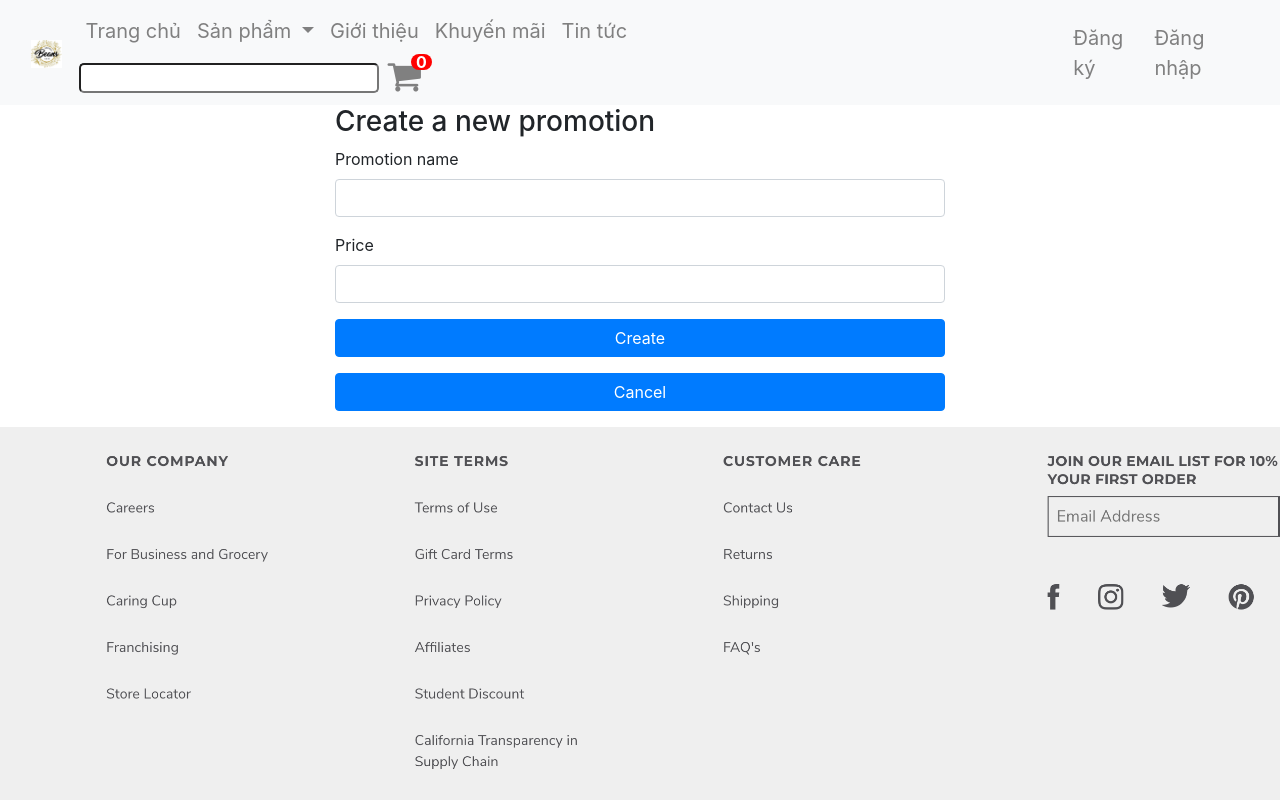
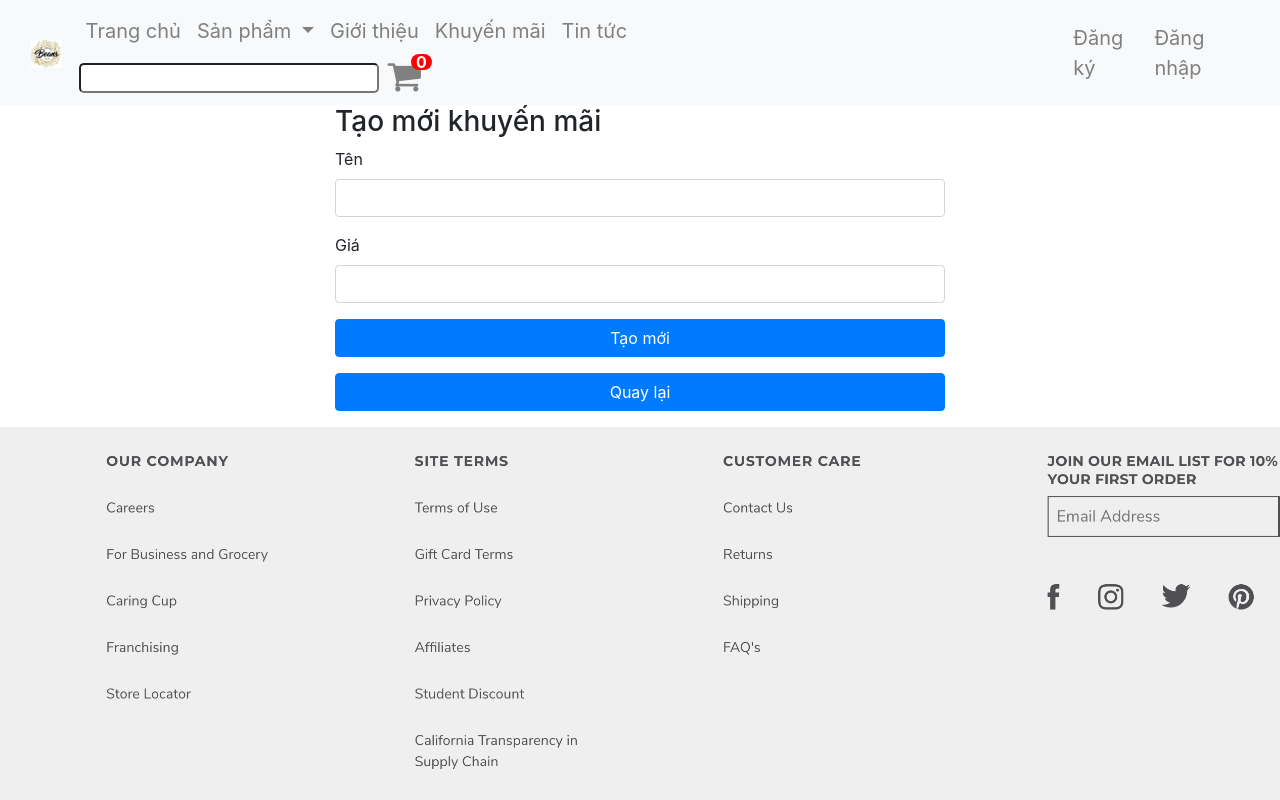
Before and after one commit to Giabaoproo347/Bachend_Coffee2, an Angular app: page /promotion-create in a window 1280 px wide. Shown: the top 800 px of the page. Built offline with nearby package versions, Linux system fonts and the light colour scheme; no server answers.

Commit message:
validate promotion

```diff
--- a/src/app/component/admin/promotion/promotion-create/promotion-create.component.html
+++ b/src/app/component/admin/promotion/promotion-create/promotion-create.component.html
@@ -1,14 +1,14 @@
 <div class="col-6 offset-3">
-  <h3>Create a new promotion</h3>
+  <h3>Tạo mới khuyến mãi</h3>
   <div *ngIf="message">
     <div class="alert alert-success">
       <strong>Success!</strong> You have created a new promotion
     </div>
     <div class="form-group">
-      <input class="btn btn-primary btn-block" value="create new promotion" (click)="message = !message">
+      <input (click)="message = !message" class="btn btn-primary btn-block" value="Tạo mới khuyến mãi">
     </div>
     <div class="form-group">
-      <input class="btn btn-primary btn-block" value="back to promotion list" routerLink="/promotion-list">
+      <input class="btn btn-primary btn-block" routerLink="/promotion-list" value="Quay lại">
     </div>
   </div>
   <form
@@ -18,26 +18,26 @@
     (ngSubmit)="promotionForm.valid && onSubmit()"
   >
     <div class="form-group">
-      <label>Promotion name</label>
+      <label> Tên </label>
       <input type="text" class="form-control" formControlName="name">
       <div class="alert-danger" *ngIf="promotionForm.get('name').invalid && promotionForm.get('name').touched"
            style="color: red">
-        Promotion name must be at least 1 characters
+        Tối thiểu 3 ký tự
       </div>
     </div>
     <div class="form-group">
-      <label>Price</label>
+      <label>Giá</label>
       <input type="number" class="form-control" formControlName="price">
       <div class="alert-danger" *ngIf="promotionForm.get('price').invalid && promotionForm.get('price').touched"
            style="color: red">
-        Price is required
+        Không được để trống
       </div>
     </div>
     <div class="form-group">
-      <button class="btn btn-primary btn-block">Create</button>
+      <button class="btn btn-primary btn-block">Tạo mới</button>
     </div>
     <div class="form-group">
-      <input class="btn btn-primary btn-block" value="Cancel" routerLink="/promotion-list">
+      <input class="btn btn-primary btn-block" routerLink="/promotion-list" value="Quay lại">
     </div>
   </form>
 </div>
--- a/src/app/component/admin/promotion/promotion-delete/promotion-delete.component.html
+++ b/src/app/component/admin/promotion/promotion-delete/promotion-delete.component.html
@@ -1,20 +1,21 @@
-<h2>Promotion delete</h2>
+<h2>Xóa khuyến mãi</h2>
 <div class="col-6 offset-3" *ngIf="promotion">
   <table class="table">
     <tr>
-      <td>Name:</td>
+      <td>Tên:</td>
       <td>{{ promotion.name }}</td>
     </tr>
     <tr>
-      <td>Price:</td>
+      <td>Giá:</td>
       <td>{{ promotion.price }}</td>
     </tr>
   </table>
-  <input class="btn btn-primary btn-block" value="Delete promotion" data-toggle="modal" data-target="#exampleModal">
-  <input class="btn btn-primary btn-block" value="Cancel" routerLink="/promotion-list">
+  <input class="btn btn-primary btn-block" data-target="#exampleModal" data-toggle="modal" value="Xóa">
+  <input class="btn btn-primary btn-block" routerLink="/promotion-list" value="Quay lại">
 
 
-  <div class="modal fade" id="exampleModal" tabindex="-1" role="dialog" aria-labelledby="exampleModalLabel" aria-hidden="true">
+  <div class="modal fade" id="exampleModal" tabindex="-1" role="dialog" aria-labelledby="exampleModalLabel"
+       aria-hidden="true">
     <div class="modal-dialog" role="document">
       <div class="modal-content">
         <div class="modal-header">
@@ -24,11 +25,13 @@
           </button>
         </div>
         <div class="modal-body">
-          Are you sure delete this promotion?
+          Bạn có chắc chắn muốn xóa?
         </div>
         <div class="modal-footer">
-          <button type="button" class="btn btn-secondary" data-dismiss="modal">Close</button>
-          <button type="button" class="btn btn-primary" (click)="deletePromotion(promotion.id)" data-dismiss="modal">Save changes</button>
+          <button class="btn btn-secondary" data-dismiss="modal" type="button">Đóng</button>
+          <button (click)="deletePromotion(promotion.id)" class="btn btn-primary" data-dismiss="modal" type="button">
+            Xóa
+          </button>
         </div>
       </div>
     </div>
--- a/src/app/component/admin/promotion/promotion-detail/promotion-detail.component.html
+++ b/src/app/component/admin/promotion/promotion-detail/promotion-detail.component.html
@@ -1,14 +1,14 @@
-<h2>Promotion detail</h2>
+<h2>Chi tiết khuyến mãi</h2>
 <div class="col-6 offset-3" *ngIf="promotion">
   <table class="table">
     <tr>
-      <td>Name:</td>
+      <td>Tên:</td>
       <td>{{ promotion.name }}</td>
     </tr>
     <tr>
-      <td>Price:</td>
+      <td>Giá:</td>
       <td>{{ promotion.price }}</td>
     </tr>
   </table>
-  <input class="btn btn-primary btn-block" value="Back to promotion list" routerLink="/promotion-list">
+  <input class="btn btn-primary btn-block" routerLink="/promotion-list" value="Quay lại">
 </div>
--- a/src/app/component/admin/promotion/promotion-edit/promotion-edit.component.html
+++ b/src/app/component/admin/promotion/promotion-edit/promotion-edit.component.html
@@ -14,26 +14,26 @@
     (ngSubmit)="promotionForm.valid && onSubmit()"
   >
     <div class="form-group">
-      <label>Promotion name</label>
+      <label>Tên</label>
       <input type="text" class="form-control" formControlName="name">
       <div class="alert-danger" *ngIf="promotionForm.get('name').invalid && promotionForm.get('name').touched"
            style="color: red">
-        Promotion name must be at least 1 characters
+        Tối thiểu 3 ký tự
       </div>
     </div>
     <div class="form-group">
-      <label>Price</label>
+      <label>Giá</label>
       <input type="number" class="form-control" formControlName="price">
       <div class="alert-danger" *ngIf="promotionForm.get('price').invalid && promotionForm.get('price').touched"
            style="color: red">
-        Price is required
+        Không được để trống
       </div>
     </div>
     <div class="form-group">
-      <button class="btn btn-primary btn-block">Save</button>
+      <button class="btn btn-primary btn-block">Cập nhật</button>
     </div>
     <div class="form-group">
-      <button class="btn btn-primary btn-block">Cancel</button>
+      <button class="btn btn-primary btn-block">Quay lại</button>
     </div>
   </form>
 </div>
--- a/src/app/component/admin/promotion/promotion-edit/promotion-edit.component.ts
+++ b/src/app/component/admin/promotion/promotion-edit/promotion-edit.component.ts
@@ -1,4 +1,4 @@
-import { Component, OnInit } from '@angular/core';
+import {Component, OnInit} from '@angular/core';
 import {FormBuilder, FormGroup, Validators} from '@angular/forms';
 import {ActivatedRoute, Router} from '@angular/router';
 import {Promotion} from '../../../../model/promotion.model';
@@ -24,7 +24,7 @@ export class PromotionEditComponent implements OnInit {
 
   ngOnInit() {
     this.promotionForm = this.fb.group({
-      name: ['', [ Validators.required, Validators.minLength(1) ]],
+      name: ['', [Validators.required, Validators.minLength(3)]],
       price: ['', Validators.required]
     });
     const id = +this.route.snapshot.paramMap.get('id');
--- a/src/app/component/admin/promotion/promotion-list/promotion-list.component.html
+++ b/src/app/component/admin/promotion/promotion-list/promotion-list.component.html
@@ -1,18 +1,18 @@
-<h2>Promotion list</h2>
-<p><a routerLink="/promotion-create">Create new a promotion</a></p>
+<h2>Danh sách khuyến mãi</h2>
+<p><a routerLink="/promotion-create">Tạo mới khuyến mãi</a></p>
 <table class="table table-hover border">
   <thead>
   <tr>
-    <th>Name</th>
-    <th>Price</th>
-    <th>Edit</th>
-    <th>Delete</th>
+    <th>Tên khuyến mãi</th>
+    <th>Giá</th>
+    <th>Cập nhật</th>
+    <th>Xóa</th>
   </tr>
   </thead>
   <tr *ngFor="let promotion of promotionList">
     <td><a [routerLink]="['/promotion-detail', promotion.id]">{{ promotion.name }}</a></td>
     <td>{{ promotion.price }}</td>
-    <td><a [routerLink]="['/promotion-edit',promotion.id]">Edit</a></td>
-    <td><a [routerLink]="['/promotion-delete',promotion.id]">Delete</a></td>
+    <td><a [routerLink]="['/promotion-edit',promotion.id]">Cập nhật</a></td>
+    <td><a [routerLink]="['/promotion-delete',promotion.id]">Xóa</a></td>
   </tr>
 </table>
```
